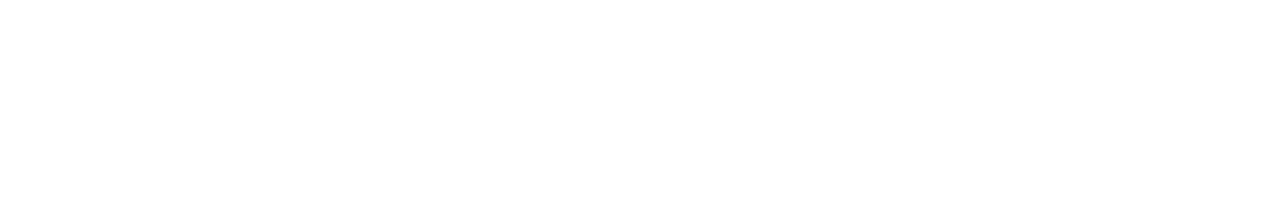
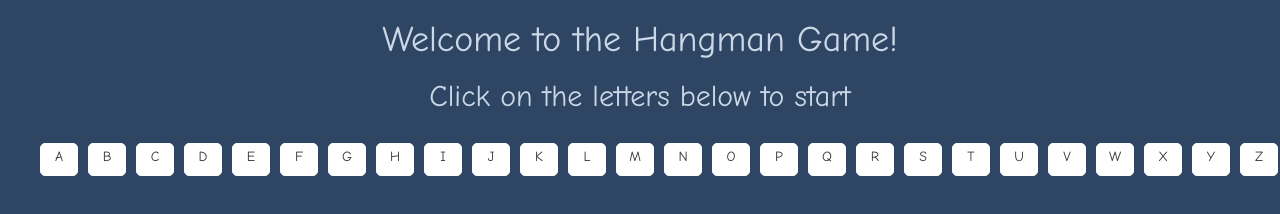
Before and after one commit to andreazerio/week5-hangman, a plain HTML site: page index.html in a window 1280 px wide. Drawn offline with nearby package versions, Linux system fonts and the light colour scheme.

Commit message:
made letters list

```diff
--- a/index.html
+++ b/index.html
@@ -7,6 +7,11 @@
 </head>
 
 <body>
+  <div class='wrapper'>
+    <h1>Welcome to the Hangman Game!</h1>
+    <h2>Click on the letters below to start</h2>
+    <div id ='letters'></div>
+  </div>
   <script src='https://cdnjs.cloudflare.com/ajax/libs/jquery/3.2.1/jquery.js'></script>
   <script src='main.js'></script>
 </body>
--- a/main.js
+++ b/main.js
@@ -0,0 +1,11 @@
+$(document).ready(function (){
+
+  var alphabet = ['A', 'B', 'C', 'D', 'E', 'F', 'G', 'H',
+        'I', 'J', 'K', 'L', 'M', 'N', 'O', 'P', 'Q', 'R', 'S',
+        'T', 'U', 'V', 'W', 'X', 'Y', 'Z'];
+
+        $('#letters').append('<ul id="letList"></ul>');
+      for (var i = 0; i <alphabet.length; i++) {
+        $('#letList').append('<li class ="letC">'+alphabet[i]+'</li');
+      }
+});
--- a/styles.css
+++ b/styles.css
@@ -0,0 +1,35 @@
+body {
+  height:100%;
+    text-align:center;
+    background-color:#2e4663;
+    font-family: "Comic Sans MS", cursive, sans-serif;
+    display: flex;
+}
+
+.wrapper {
+  width:100%;
+}
+
+#letList {
+list-style: none;
+display: inline-flex;
+padding-top:20px;
+}
+
+h1, h2{
+  color: #cbd8e7;
+}
+.letC {
+  margin: 0 10px 10px 0;
+  width:38px;
+  height:33px;
+  padding-top:3px;
+background-color:white;
+border: solid 1px white;
+border-radius: 5px;
+cursor: pointer;
+}
+.letC:hover {
+  background-color: #2e4663;
+  color:#cbd8e7;
+}
```
